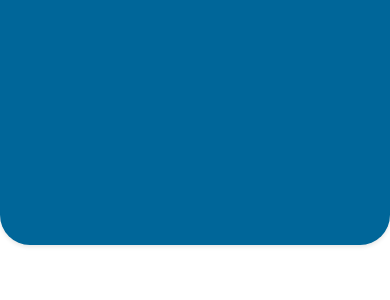
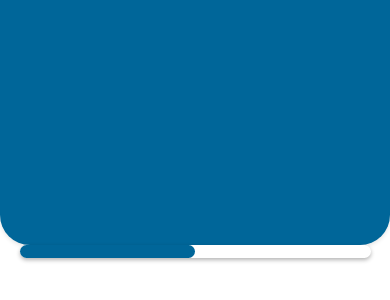
Before and after one commit to graduation404/graduation, a React Native app: screen / in a window 390 px wide. Shown: the part 8-308 px from the top of the page. Built offline with nearby package versions, Linux system fonts and the light colour scheme.

Commit message:
slider added

```diff
--- a/package.json
+++ b/package.json
@@ -12,6 +12,8 @@
   "dependencies": {
     "react": "18.0.0",
     "react-native": "0.69.4",
+    "react-native-linear-gradient": "^2.6.2",
+    "react-native-simple-slider": "^1.0.2",
     "react-native-splash-screen": "^3.3.0"
   },
   "devDependencies": {
--- a/source/components/index.js
+++ b/source/components/index.js
@@ -1 +1,2 @@
 export {default as HeaderHome} from './HeaderHome';
+export {default as Slider} from './Slider';
--- a/source/screens/Home/index.js
+++ b/source/screens/Home/index.js
@@ -1,11 +1,16 @@
-import {StyleSheet, Text, View} from 'react-native';
-import React from 'react';
-import {HeaderHome} from '../../components';
+import { StyleSheet, Text, View, } from 'react-native';
+import React, { useState } from 'react';
+import { HeaderHome, Slider } from '../../components';
+import { MainColors, sizes } from '../../config/theme';
 
 const Home = () => {
+  const [SnrValue, setSnrValue] = useState(50)
   return (
-    <View>
+    <View style={{flex:1,backgroundColor:MainColors.white}}>
       <HeaderHome />
+     <Slider Value={SnrValue}/>
+
+
     </View>
   );
 };
```
Also changed, not shown: 1 other file (tests, documents, lock files or other folders).
